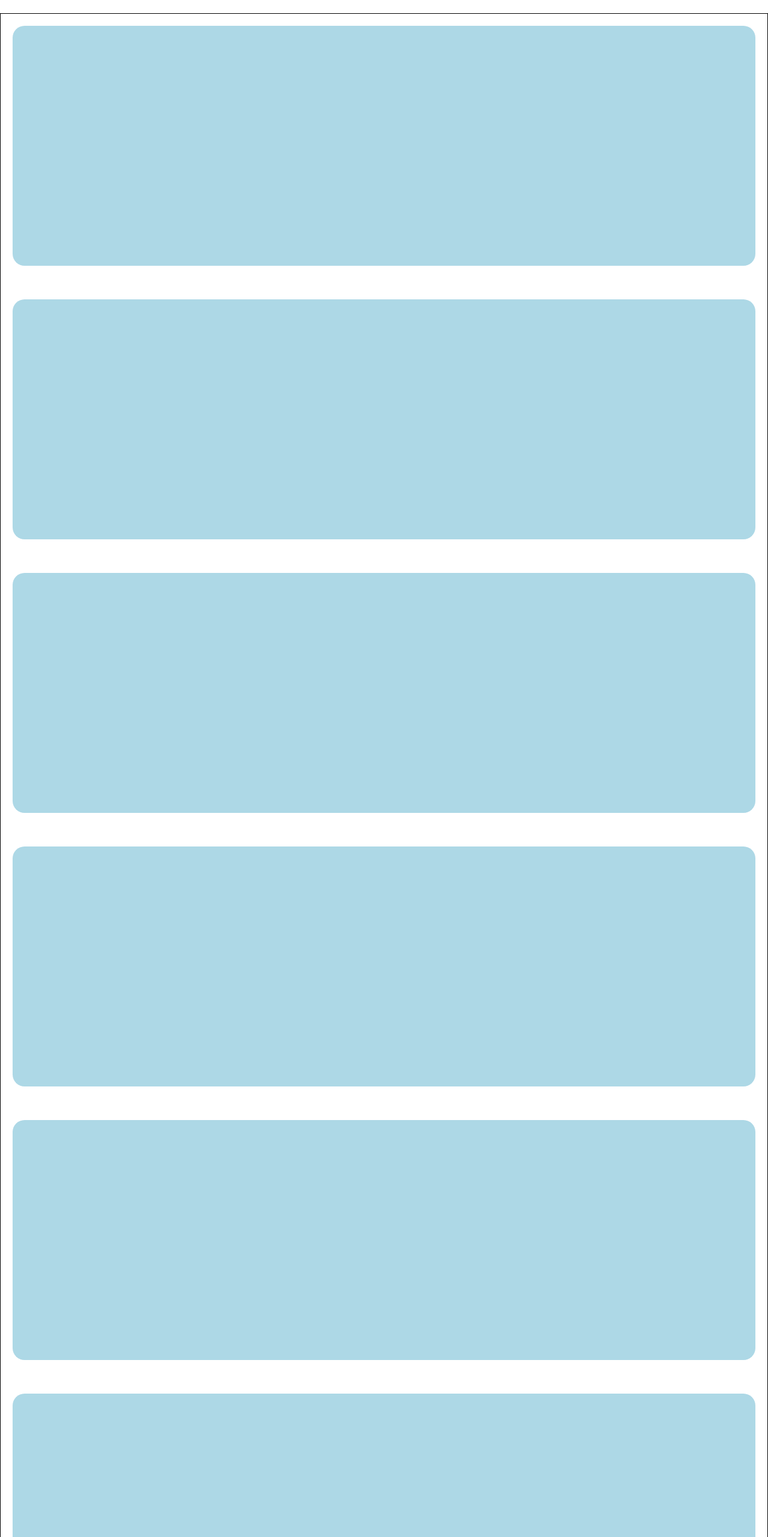
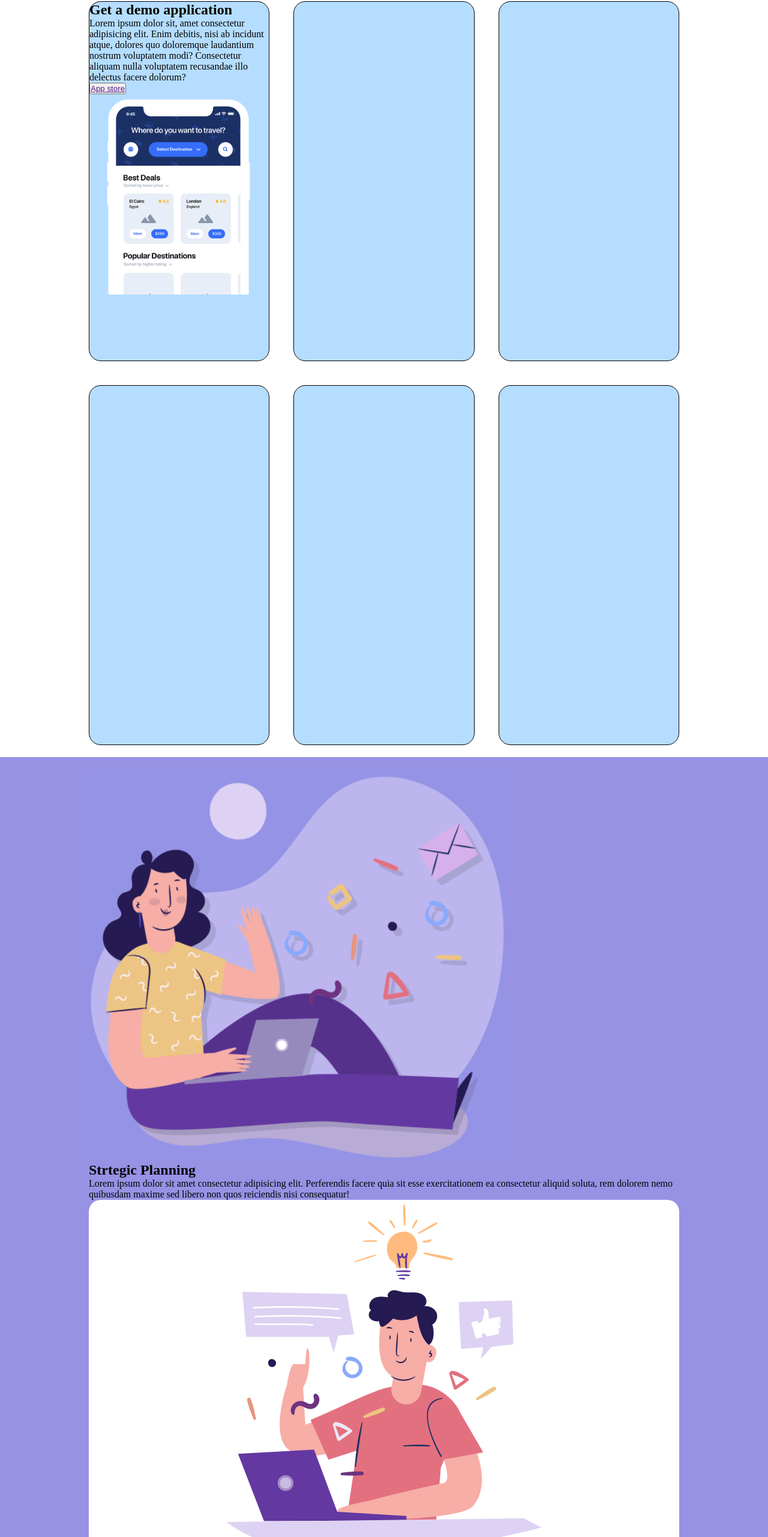
Before and after one commit to gregluca/htmlcss-responsive-layout, a plain HTML site: page index.html in a window 1280 px wide. Shown: the part 118-2680 px from the top of the page at 60% size. Drawn offline with Linux system fonts and the light colour scheme.

Commit message:
Add: @media- tablet - dekstop

```diff
--- a/css/style-responsive.css
+++ b/css/style-responsive.css
@@ -0,0 +1,25 @@
+@media screen and (max-width: 780px){
+    .small {
+        width: 100%;
+    }
+}
+@media screen and (min-width: 780px) {
+    .col {
+        border: 1px solid black;
+        width: calc(100%  / 3 - 40px);
+    }
+    #working .col {
+        width: calc(100% / 2 - 40px);
+    }
+    .small {
+        width: 100%;
+    }
+}
+@media screen and (min-width: 992px) {
+    .small {
+        width: 80%;
+    }
+    #working .col {
+        width: calc(100% / 3 - 40px);
+    }
+}
--- a/css/style.css
+++ b/css/style.css
@@ -4,10 +4,7 @@
     box-sizing: border-box;
 }
 img {
-    max-width: 100px;
-}
-.big-box {
-    height: 100vh;
+    max-width: 100%;
 }
 .header {
     height: 100px;
@@ -20,37 +17,38 @@ img {
     width: 100%;
 }
 .row {
-    margin-top: 40px;
-    border: 1px solid black;
     display: flex;
     flex-wrap: wrap;
-    gap: 1rem;
+    justify-content: space-between;
 }
 .col {
+    border: 1px solid black;
     width: 100%;
-    height: 400px;
-    background-color: lightblue;
+    height: 600px;
+    margin: 0 auto;
+    background-color: #b5ddff;
     border-radius: 20px;
     margin: 20px;
 }
 .planning {
-    background-color:#9792e4 ;
     display: flex;
     flex-direction: column;
     flex-wrap: wrap;
     padding: 20px;
 }
 .box-left {
-    height: 400px;
 }
 .box-right {
-    height: 600px;
     background-color: white;
     border-radius: 20px;
+    text-align: center;
 }
 #expert .col {
     background-color:#9792e4;
     color: white;
+}
+.partners .row {
+    flex-direction: column;
 }
 .benefit {
     background-color:#9792e4;
@@ -73,3 +71,10 @@ img {
     background-color: #333333;
     height: 150px;
 }
+.bg-box {
+    background-color:#9792e4;
+}
+.small {
+    width: 80%;
+    margin: 0 auto;
+}
--- a/index.html
+++ b/index.html
@@ -10,7 +10,6 @@
     <link rel="stylesheet" href="https://cdnjs.cloudflare.com/ajax/libs/font-awesome/6.4.2/css/all.min.css" integrity="sha512-z3gLpd7yknf1YoNbCzqRKc4qyor8gaKU1qmn+CShxbuBusANI9QpRohGBreCFkKxLhei6S9CQXFEbbKuqLg0DA==" crossorigin="anonymous" referrerpolicy="no-referrer" />
 </head>
 <body>
-    <div class="big-box">
     <header class="header">
         <div>
             <img src="img/logo.png" alt="">
@@ -19,9 +18,17 @@
             <i class="fa fa-bars" aria-hidden="true"></i>
         </div>
     </header>
-        <section class="demo">
+    <div class="big-box">
+        <section class="demo small">
             <div class="row">
-                <div class="col"></div>
+                <div class="col">
+                    <h2>Get a demo application</h2>
+                    <p>Lorem ipsum dolor sit, amet consectetur adipisicing elit. Enim debitis, nisi ab incidunt atque, dolores quo doloremque laudantium nostrum voluptatem modi? Consectetur aliquam nulla voluptatem recusandae illo delectus facere dolorum?</p>
+                    <button><a href="">App store</a></button>
+                    <div class="img">
+                        <img src="img/phone.png" alt="">
+                    </div>
+                </div>
                 <div class="col"></div>
                 <div class="col"></div>
                 <div class="col"></div>
@@ -29,22 +36,31 @@
                 <div class="col"></div>
             </div>
         </section>
-        <section class="planning">
+        <div class="bg-box">
+            <section class="planning small">
                 <div class="box-left">
                     <img src="img/planning1.png" alt="">
+                    <h2>Strtegic Planning</h2>
+                    <p>Lorem ipsum dolor sit amet consectetur adipisicing elit. Perferendis facere quia sit esse exercitationem ea consectetur aliquid soluta, rem dolorem nemo quibusdam maxime sed libero non quos reiciendis nisi consequatur!</p>
                 </div>
                 <div class="box-right">
-
+                    <img src="img/planning2.png" alt="">
+                    <h2>App Devolpment</h2>
+                    <p>Lorem ipsum dolor sit amet consectetur adipisicing elit. Error, soluta quaerat. Facere totam quibusdam nihil minima. Incidunt, id quod animi ullam fugiat voluptatum, totam perspiciatis, facere consequuntur quis voluptates doloremque.</p>
                 </div>
             </section>
-        <section class="partners">
+        </div>
+        <section class="partners small">
             <div id="expert" class="row">
-                <div class="col"></div>
+                <div class="col">
+                    <p>Lorem ipsum dolor, sit amet consectetur adipisicing elit. Cupiditate doloremque temporibus rerum iusto, nobis architecto delectus soluta quod eaque consequuntur unde commodi voluptate corrupti perferendis impedit ea odit atque quia.</p>
+                </div>
                 <div class="col"></div>
                 <div class="col"></div>
             </div>
         </section>
-        <section class="benefit">
+        <div class="bg-box">
+            <section class="benefit small">
                 <div id="working" class="row">
                     <div class="col"></div>
                     <div class="col"></div>
@@ -54,6 +70,7 @@
                     <div class="col"></div>
                 </div>
             </section>
+        </div>
         <section class="about">
             <div class="box-left">
 
@@ -62,9 +79,11 @@
 
             </div>
         </section>
-        <section class="free">
+        <div class="bg-box">
+            <section class="free small">
 
             </section>
+        </div>
         <footer class="footer">
 
         </footer>
```
Lines whose indentation alone changed are shown as unchanged.
